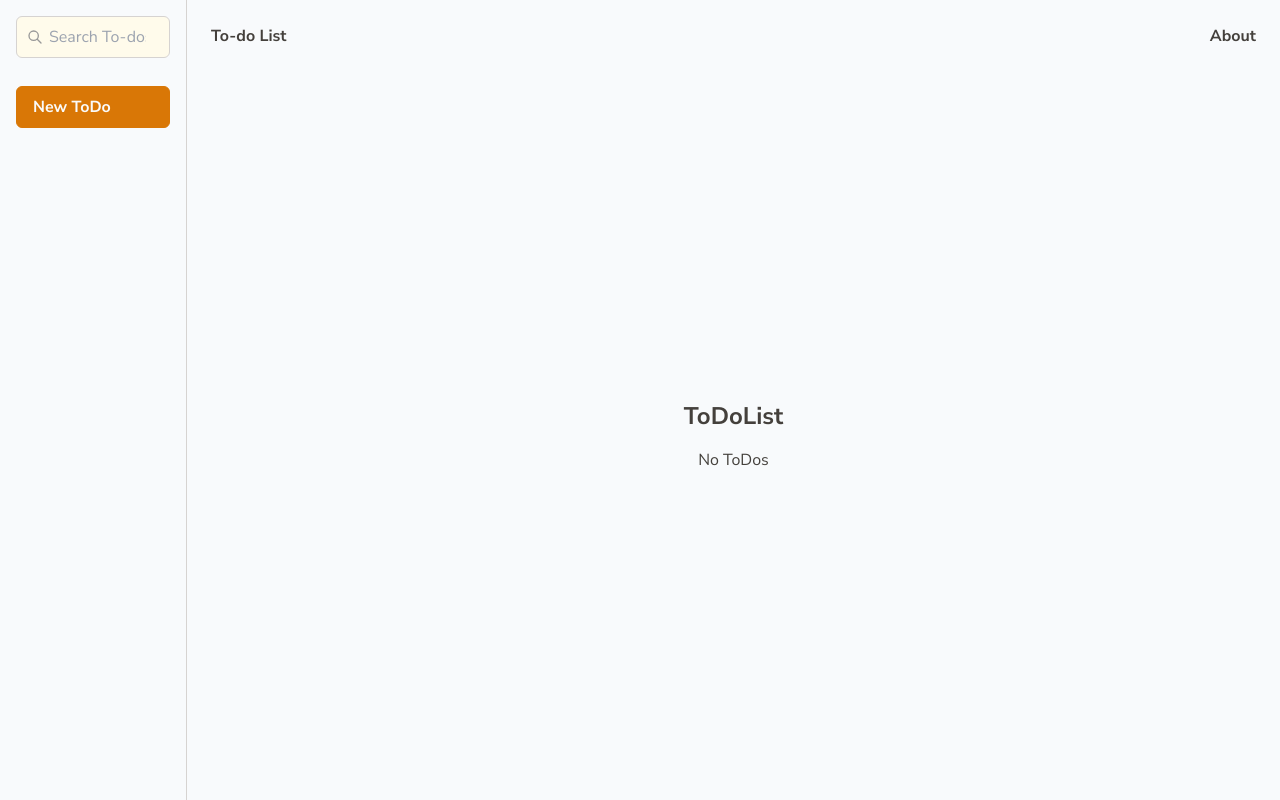
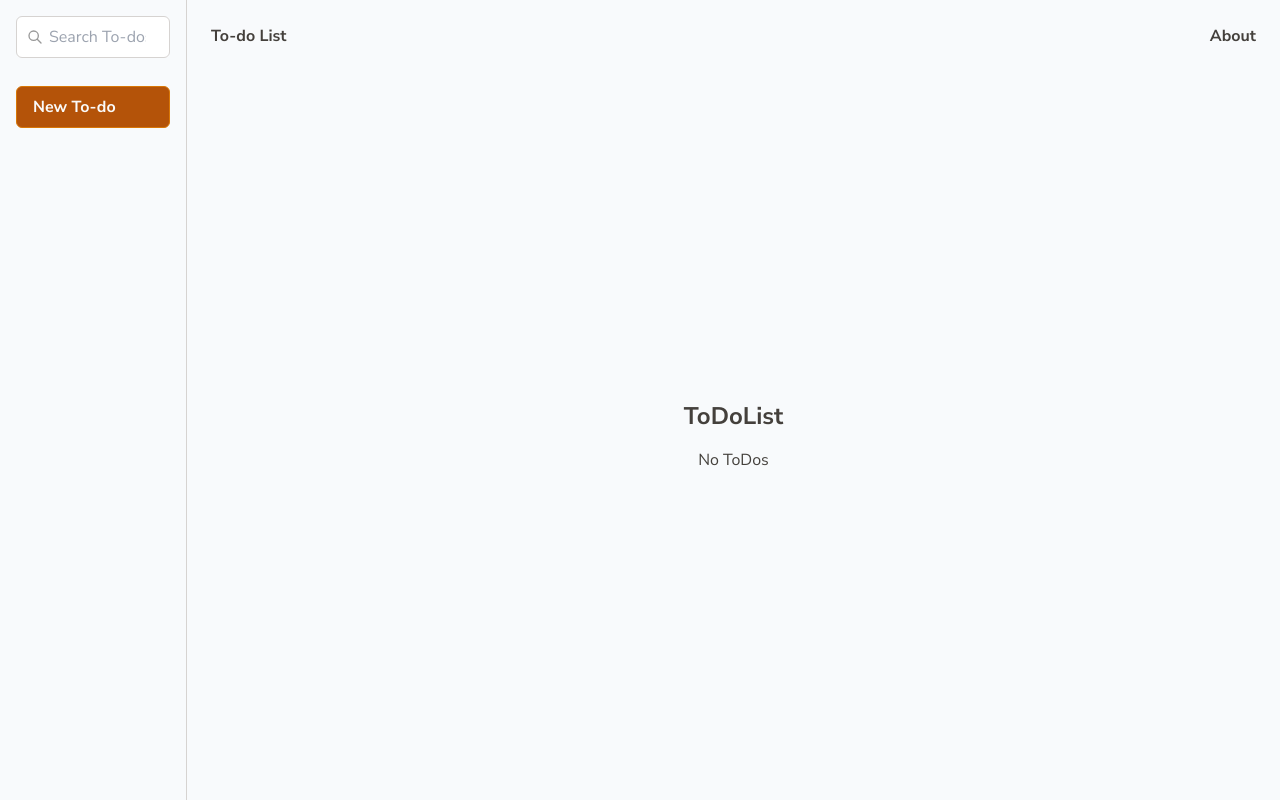
Before and after one commit to LeePaulison/todo-localstorage, a React (Vite) app: page / in a window 1280 px wide. Built offline with nearby package versions, Linux system fonts and the light colour scheme.

Commit message:
CSS done

```diff
--- a/src/assets/css/editor.css
+++ b/src/assets/css/editor.css
@@ -7,7 +7,7 @@
 }
 
 .editor-class {
-  background-color: #fffbeb;
+  background-color: #fff;
   width: 100%;
   height: 100%;
   flex-grow: 1;
--- a/src/components/todo/edit.jsx
+++ b/src/components/todo/edit.jsx
@@ -65,10 +65,10 @@ export const Edit = () => {
               />
             </div>
             <div className='card-footer flex justify-end gap-4'>
-              <button type='submit' className='btn-submit' role='button'>
+              <button className='btn' type='submit' role='button'>
                 Save
               </button>
-              <button role='button' onClick={() => navigate("..", { relative: "path" })}>
+              <button className='btn-submit' role='button' onClick={() => navigate("..", { relative: "path" })}>
                 Cancel
               </button>
             </div>
--- a/src/index.css
+++ b/src/index.css
@@ -30,7 +30,7 @@
     @apply mb-3;
     @apply focus:outline-none;
     @apply focus:border-amber-700;
-    @apply bg-amber-50;
+    @apply bg-white;
   }
   textarea {
     @apply border;
@@ -98,7 +98,7 @@
     @apply border-e-stone-800;
   }
   .btn {
-    @apply bg-amber-600;
+    @apply bg-amber-700;
     @apply text-stone-50;
     @apply font-bold;
     @apply py-2;
@@ -109,7 +109,7 @@
     @apply transition-colors;
     @apply duration-300;
     @apply ease-in-out;
-    @apply hover:bg-amber-700;
+    @apply hover:bg-amber-800;
   }
 
   .btn-submit {
@@ -198,9 +198,9 @@
   }
 
   .nav-link.create {
-    @apply bg-amber-600;
+    @apply bg-amber-700;
     @apply text-stone-50;
-    @apply hover:bg-amber-700;
+    @apply hover:bg-amber-800;
   }
 }
 
--- a/src/pages/todo.jsx
+++ b/src/pages/todo.jsx
@@ -6,7 +6,7 @@ import { Navigation } from "../components/navigation";
 
 const NewToDo = () => (
   <NavLink className='nav-link create' to={`/create`}>
-    New ToDo
+    New To-do
   </NavLink>
 );
 export const ToDo = () => {
```
